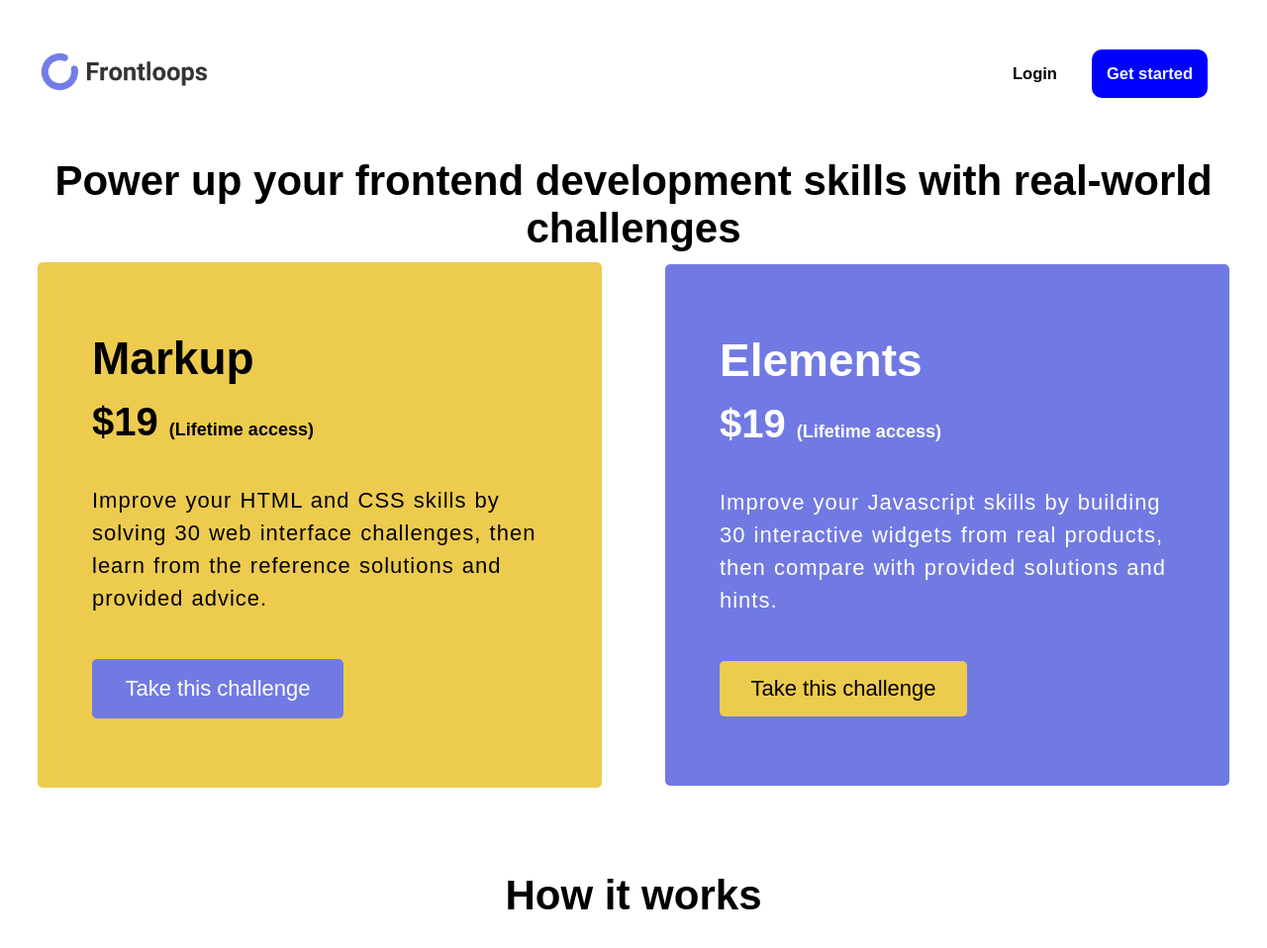
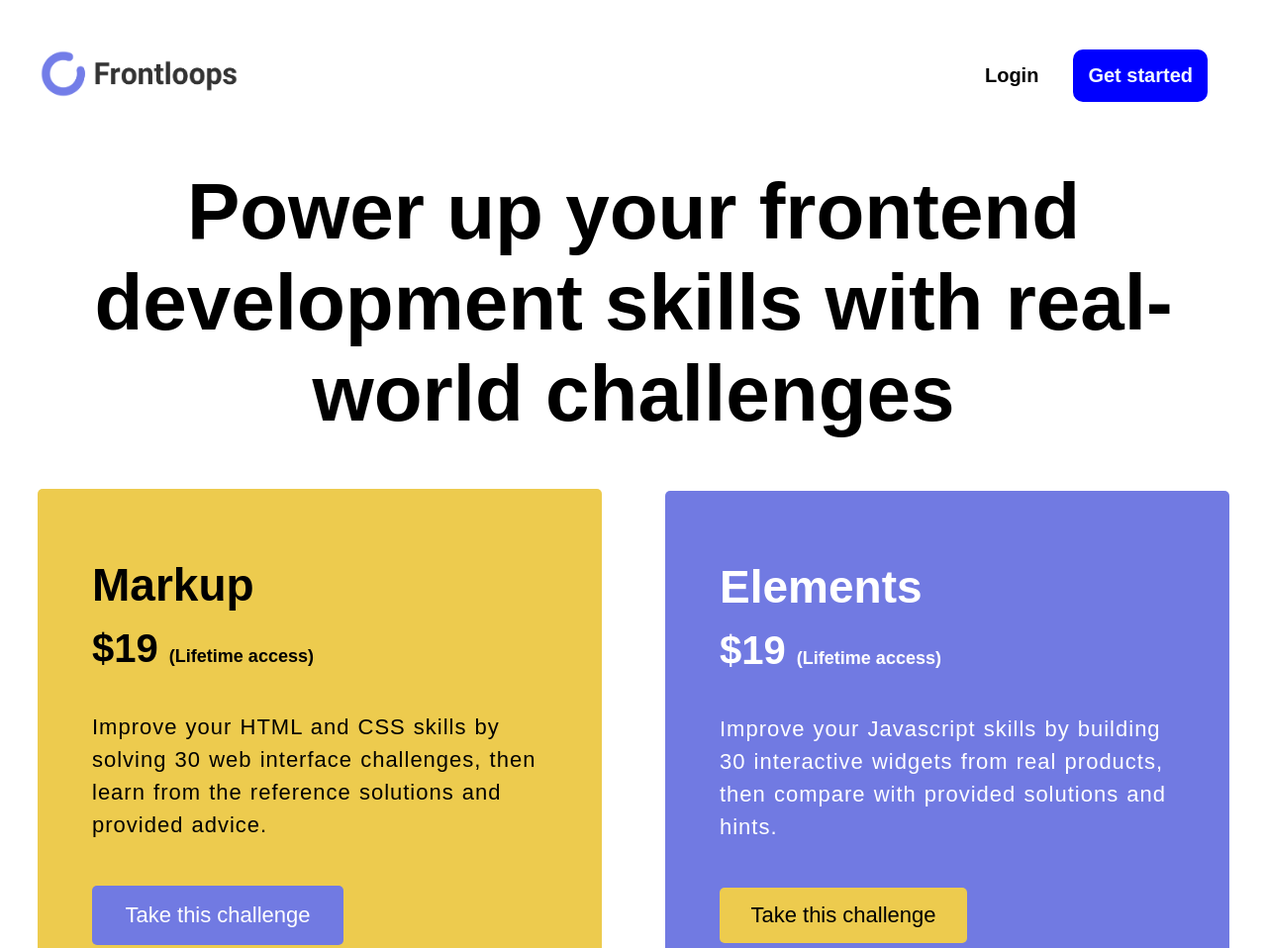
Before and after one commit to Yusufdavid411/FrontLoops, a plain HTML site: page index.html in a window 1280 px wide. Shown: the top 958 px of the page at 99% size. Drawn offline with Linux system fonts and the light colour scheme.

Commit message:
small screen2

```diff
--- a/style.css
+++ b/style.css
@@ -5,7 +5,7 @@
 }
 
 .content {
-    max-width: 1700px;
+    max-width: 2000px;
     margin: 0 auto;
 }
 
@@ -17,18 +17,18 @@
     justify-content: space-between;
     align-items: center;
     padding: 40px;
-    max-width: 1500px;
+    max-width: 1800px;
     margin: 0 auto;
 }
 
 .header img {
-    width: 170px;
+    width: 200px;
 }
 
 .header .login-starter_btns {
     display: flex;
     margin: 10px;
-    font-size: 16.5px;
+    font-size: 20px;
     font-weight: 600;
 }
 .header .login-starter_btns a {
@@ -57,15 +57,16 @@
 
 
 .main_content1 {
-    max-width: 1600px;
+    max-width: 2000px;
     margin: 0 auto;
 
 }
 
 .main_content1 h1 {
     text-align: center;
-    font-size: 42px;
-    margin: 10px 15px;
+    font-size: 80px;
+    margin: 15px auto;
+    max-width: 1700px;
 }
 
 .main_content1 .offers {
@@ -75,6 +76,7 @@
     justify-content: center;
     align-items: center;
     position: relative;
+    margin-top: 50px;
 }
 
 
@@ -166,6 +168,10 @@
     border-radius: 5px;
 }
 
+.main_content1 .offer2 .note_btn:hover {
+    background-color: aliceblue;
+}
+
 
 .main_content1 .images {
     position: absolute;
@@ -177,12 +183,20 @@
     position: relative;
 }
 
+.main_content1 .images:hover {
+    position: relative;
+}
+
 
 .main_content1 img {
     position: absolute;
     width: 50%;
     /* visibility: hidden; */
     z-index: -1;
+}
+.main_content1 img:hover {
+    width: 50%;
+    z-index: 1;
 }
 
 
@@ -616,12 +630,6 @@ footer p {
         z-index: -1;
     }
 
-    .main_content1 img:hover {
-        position: absolute;
-        width: 50%;
-        z-index: 1;
-    }
-
     /* main_content2................................ */
 
 
```
